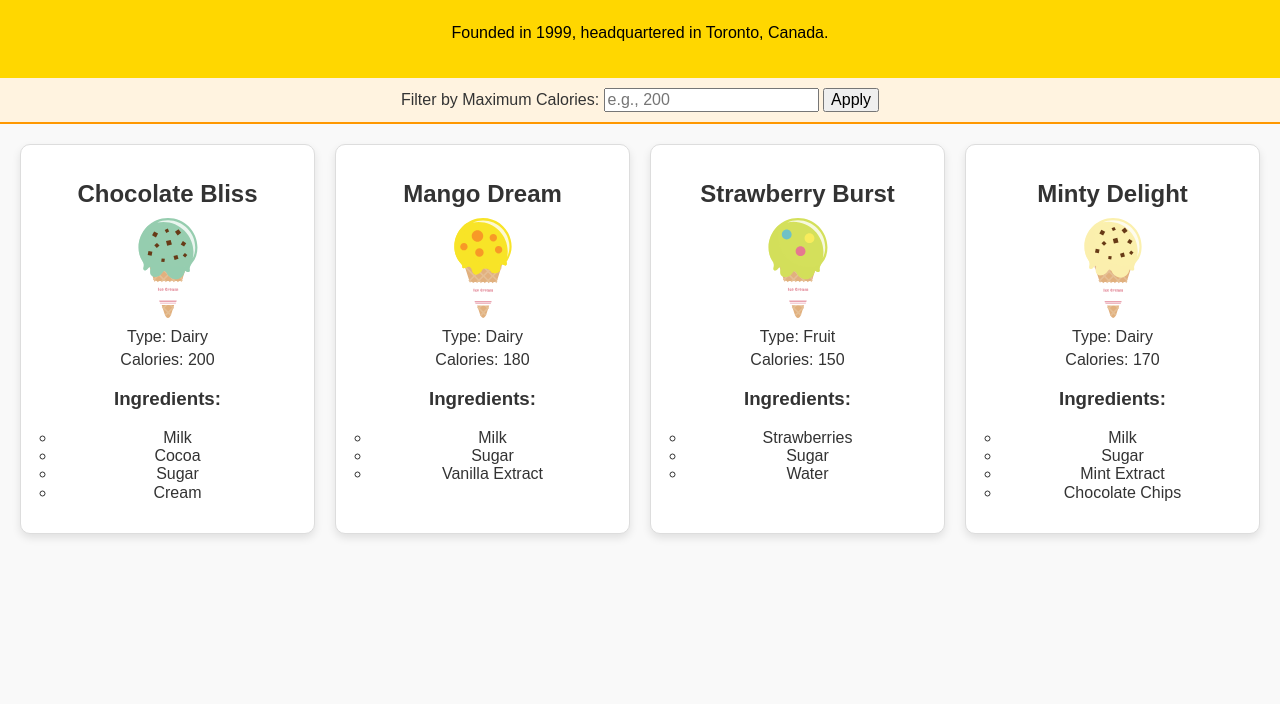
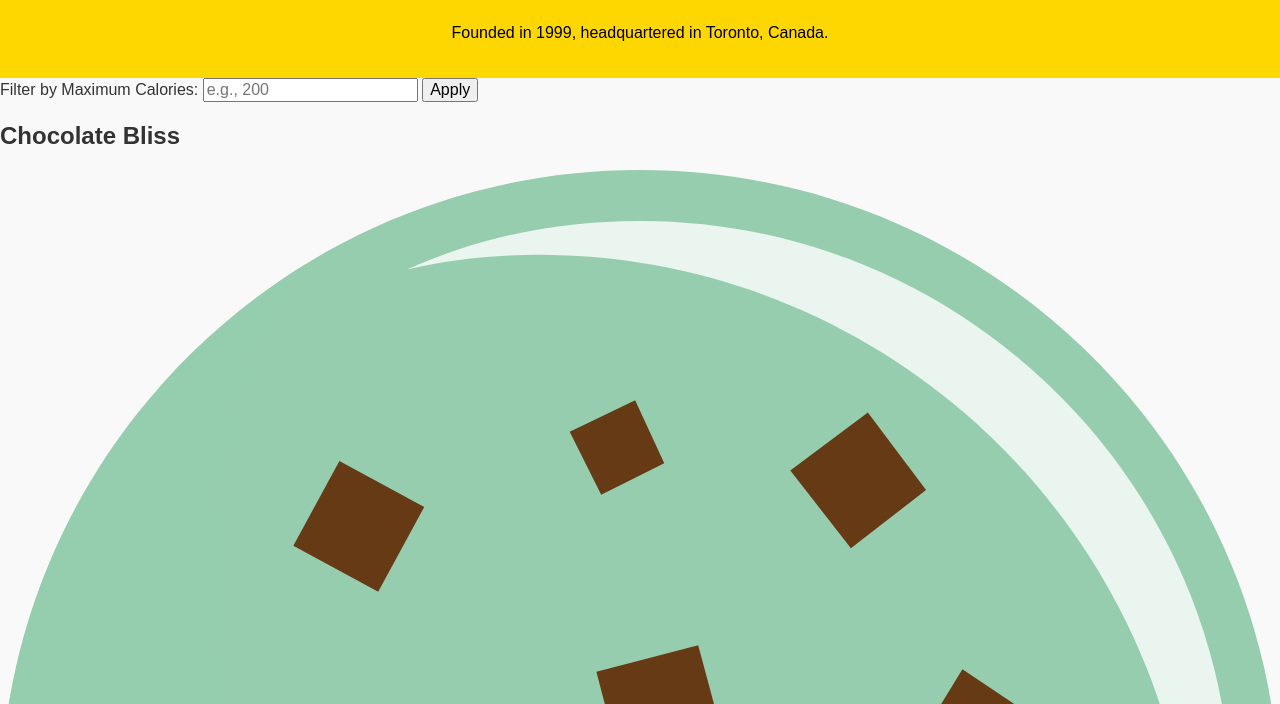
Before and after one commit to avneetkaur2803/Lab4, a plain HTML site: page Lab_04/index.html in a window 1280 px wide. Shown: the part 96-800 px from the top of the page. Drawn offline with Linux system fonts and the light colour scheme.

Commit message:
changing csss

```diff
--- a/Lab_04/css/styles.css
+++ b/Lab_04/css/styles.css
@@ -17,47 +17,3 @@ header {
 header h1 {
     font-size: 2.5rem;
 }
-
-section#filter {
-    text-align: center;
-    padding: 10px;
-    background-color: #fff3e0;
-    border-bottom: 2px solid #ff9800;
-}
-
-section#flavors {
-    display: grid;
-    grid-template-columns: repeat(auto-fit, minmax(250px, 1fr));
-    gap: 20px;
-    padding: 20px;
-}
-
-article {
-    background-color: #ffffff;
-    border: 1px solid #ddd;
-    border-radius: 10px;
-    padding: 15px;
-    box-shadow: 0 4px 8px rgba(0, 0, 0, 0.1);
-    text-align: center;
-}
-
-article img {
-    width: 100px;
-    height: 100px;
-    margin: 10px auto;
-    display: block;
-}
-
-article h2 {
-    font-size: 1.5rem;
-    margin-bottom: 10px;
-}
-
-article p {
-    margin: 5px 0;
-}
-
-article ul {
-    list-style: circle;
-    padding-left: 20px;
-}
```
